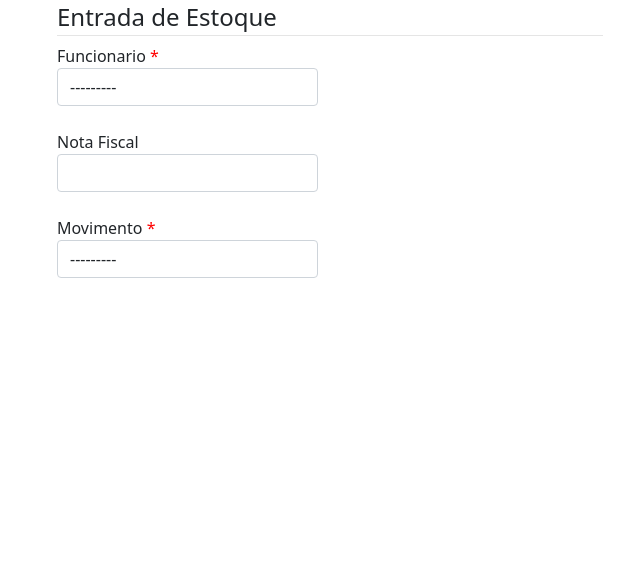
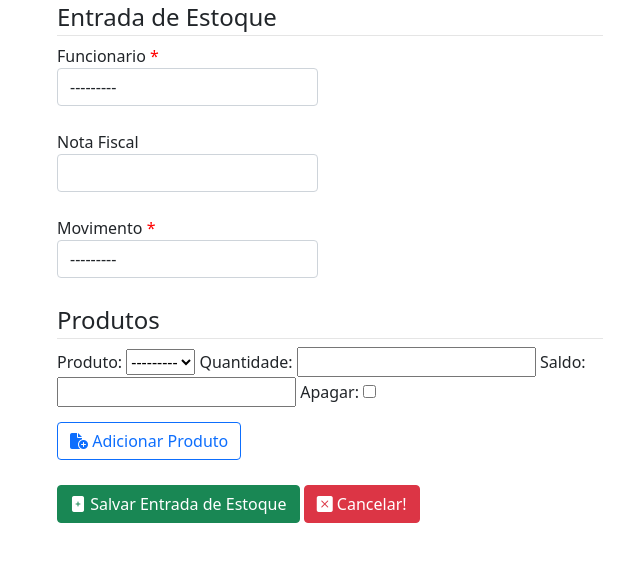
Before and after one commit to xjhfsz/comissao1, a Django app: page /estoque/add/ in a window 1280 px wide. Shown: the part 180-742 px from the top of the page, without its empty margins (25-665 px from the left). Run offline with Django 4.2, Linux system fonts and the light colour scheme; data that the repository does not hold is empty; some libraries are stand-ins or nearby versions.

Commit message:
erro template add estoque

```diff
--- a/projeto/core/templates/base.html
+++ b/projeto/core/templates/base.html
@@ -13,6 +13,9 @@
     <!-- Fonte Awesome -->
     <link rel="stylesheet" href="font-awesome/css/font-awesome.min.css">
     <link rel="stylesheet" href="https://cdn.jsdelivr.net/npm/@fortawesome/fontawesome-free@6.1.2/css/fontawesome.min.css" integrity="sha384-X8QTME3FCg1DLb58++lPvsjbQoCT9bp3MsUU3grbIny/3ZwUJkRNO8NPW6zqzuW9" crossorigin="anonymous">
+
+
+    <link rel="stylesheet" href="https://cdn.jsdelivr.net/npm/bootstrap-icons@1.9.1/font/bootstrap-icons.css">
 
     <style>
       body {
--- a/projeto/estoque/templates/estoque_entrada_form.html
+++ b/projeto/estoque/templates/estoque_entrada_form.html
@@ -48,11 +48,65 @@
                             {% endfor %}
                         </div>
                     {% endfor %}
+                    {{ formset.management_form }}
                 </div>
-                {{ formset.management_form }}
+            </div>
+            <!-- -->
+            <div class="row">
+                <div class="col-sm-12">
+                    <legend style="border-bottom: 1px solid #e5e5e5">
+                        Produtos
+                    </legend>
+                    <div id="estoque" class="form-inline">
+                        {% for item_estoque_form in formset %}
+                            <div id="item-{{ forloop.counter0 }}" class="form-group">
+                                {{ item_estoque_form|bootstrap }}
+                            </div>
+                        {% endfor %}
+                    </div>
+                </div>
+            </div>
+            <span id="add-item" class="btn btn-outline-primary" style="margin-top: 15px;">
+                <i class="fa-solid fa-file-circle-plus"></i> Adicionar Produto
+            </span>
+            <div class="row float-right">
+                <div class="col-sm-12" style="margin-top: 25px;">
+                    <div class="form-inline buttons">
+                        <button class="btn btn-success" value="Save">
+                            <i class="bi bi-file-plus-fill"></i>
+                            Salvar Entrada de Estoque
+                        </button>
+                        <a href="{% url 'estoque:estoque_entrada_list' %}" class="btn btn-danger">
+                            <i class="bi bi-x-square-fill"></i>
+                            Cancelar!
+                        </a>
+                    </div>
+                </div>
             </div>
         </form>
     </div>
 </div>
 
 {% endblock content %}
+
+{% block js %}
+
+<script>
+    $(document).ready(function)() {
+        $('#add-item').click(function(ev) {
+            ev.preventDefault();
+            var count = $('#estoque').children().lenght;
+            var tmmplMarkup = $('#item-estoque').html();
+            var compiledTmpl = tmplMarkup.replace(/__prefix/g, count);
+            $('div#estoque').append(compiledTmpl);
+        });
+    });
+</script>
+
+<script type="text/html" id="item-estoque">
+    <div id="item-__prefix__" class="form-group" style="margin-top: 15px;">
+        {{ formset.empty_form|bootstrap }}
+    </div>
+</script>
+
+{% endblock js%}
```
Also changed, not shown: other parts of projeto/core/templates/base.html (+4 -1 lines).
